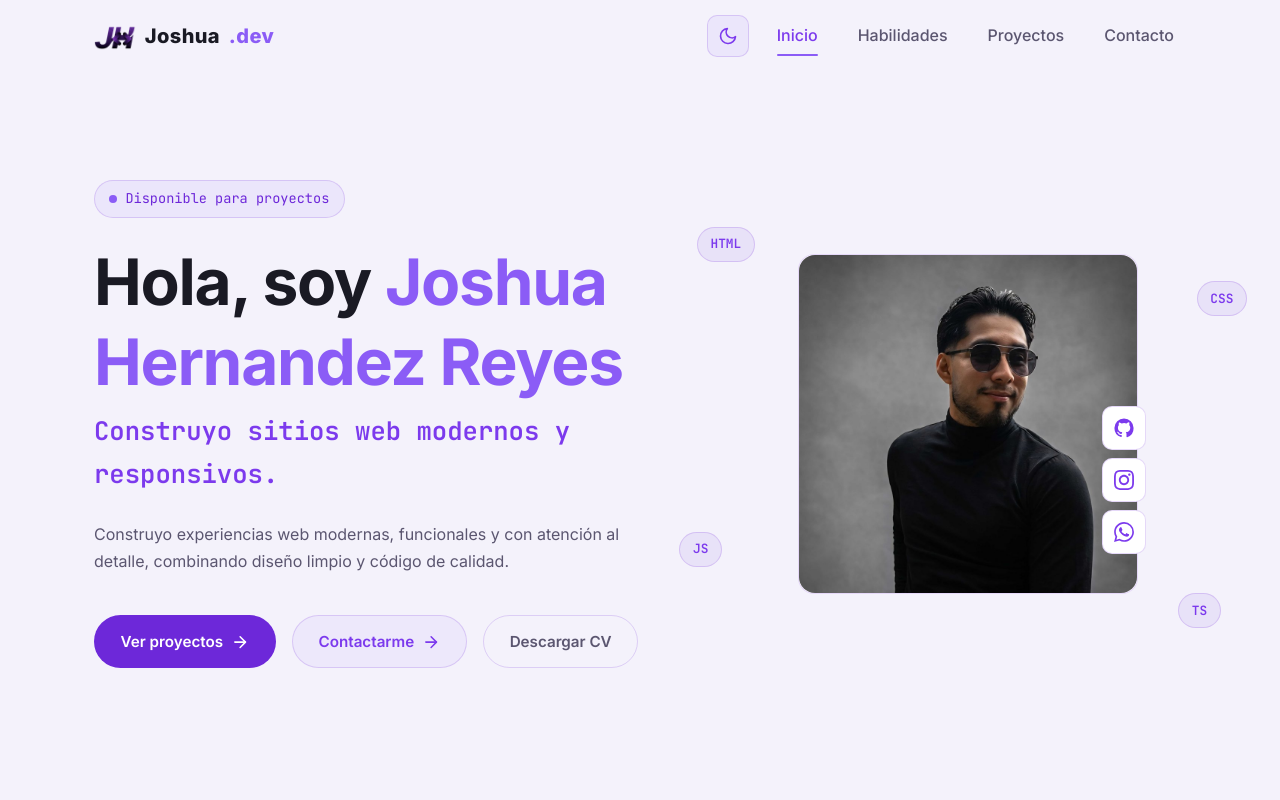
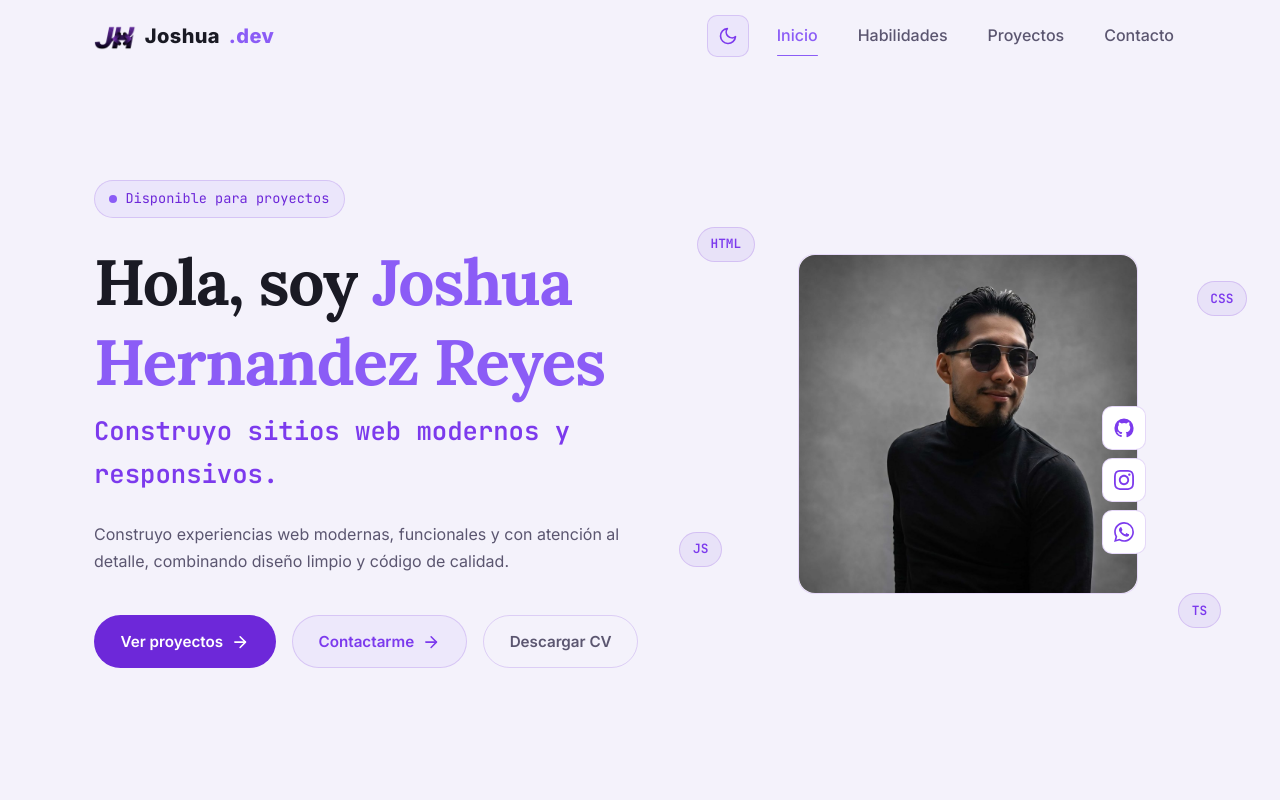
Before and after one commit to joshuareyws-prog/portafolio-joshua, a website with bundled scripts: page public/index.html in a window 1280 px wide. Shown: the top 800 px of the page. Built offline with nearby package versions, Linux system fonts and the light colour scheme.

Commit message:
Portafolio: ajustes minimalistas finales en components.css

```diff
--- a/public/assets/css/base.css
+++ b/public/assets/css/base.css
@@ -1,3 +1,5 @@
+@import url('https://fonts.googleapis.com/css2?family=Lora:wght@400;700&display=swap');
+
 :root {
   --color-black: #f4f2fb;
   --color-black-soft: #ffffff;
@@ -16,6 +18,7 @@
   --color-chip-bg: rgba(109, 40, 217, 0.08);
   --color-track: rgba(109, 40, 217, 0.12);
   --color-placeholder: rgba(91, 86, 112, 0.55);
+  --color-purple-light-accent: rgba(139, 92, 246, 0.1);
 
   --font-main: "Inter", "Segoe UI", system-ui, -apple-system, sans-serif;
   --font-mono: "JetBrains Mono", "Cascadia Code", Consolas, monospace;
@@ -54,6 +57,7 @@
   --color-chip-bg: rgba(10, 10, 15, 0.85);
   --color-track: rgba(255, 255, 255, 0.06);
   --color-placeholder: rgba(169, 163, 196, 0.55);
+  --color-purple-light-accent: rgba(139, 92, 246, 0.06);
 
   --shadow-card: 0 1px 2px rgba(0, 0, 0, 0.4);
 }
@@ -124,6 +128,7 @@ h1,
 h2,
 h3,
 h4 {
+  font-family: "Lora", var(--font-main);
   line-height: 1.25;
   font-weight: 700;
   letter-spacing: -0.02em;
--- a/public/assets/css/components.css
+++ b/public/assets/css/components.css
@@ -44,10 +44,6 @@
 
 .btn .icon {
   transition: transform 0.25s ease;
-}
-
-.btn:hover .icon {
-  transform: translateX(3px);
 }
 
 /* ===== Tarjetas ===== */
--- a/public/assets/css/layout.css
+++ b/public/assets/css/layout.css
@@ -71,7 +71,7 @@
 
 .nav__link:hover,
 .nav__link.active {
-  color: var(--color-purple-300);
+  color: var(--color-purple-500);
 }
 
 .nav__link::after {
@@ -80,7 +80,7 @@
   left: 0.75rem;
   right: 0.75rem;
   bottom: 0.1rem;
-  height: 2px;
+  height: 1px;
   border-radius: var(--radius-full);
   background: var(--color-purple-500);
   transform: scaleX(0);
```
